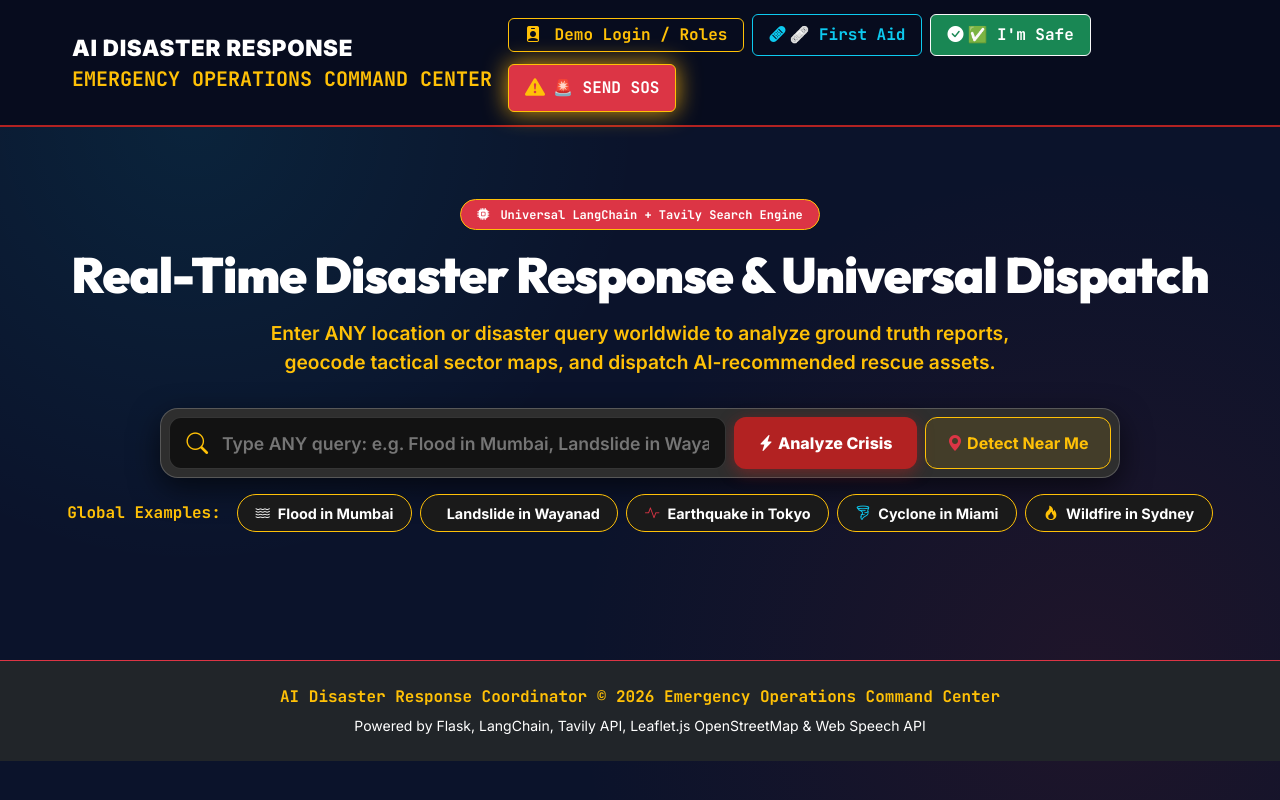
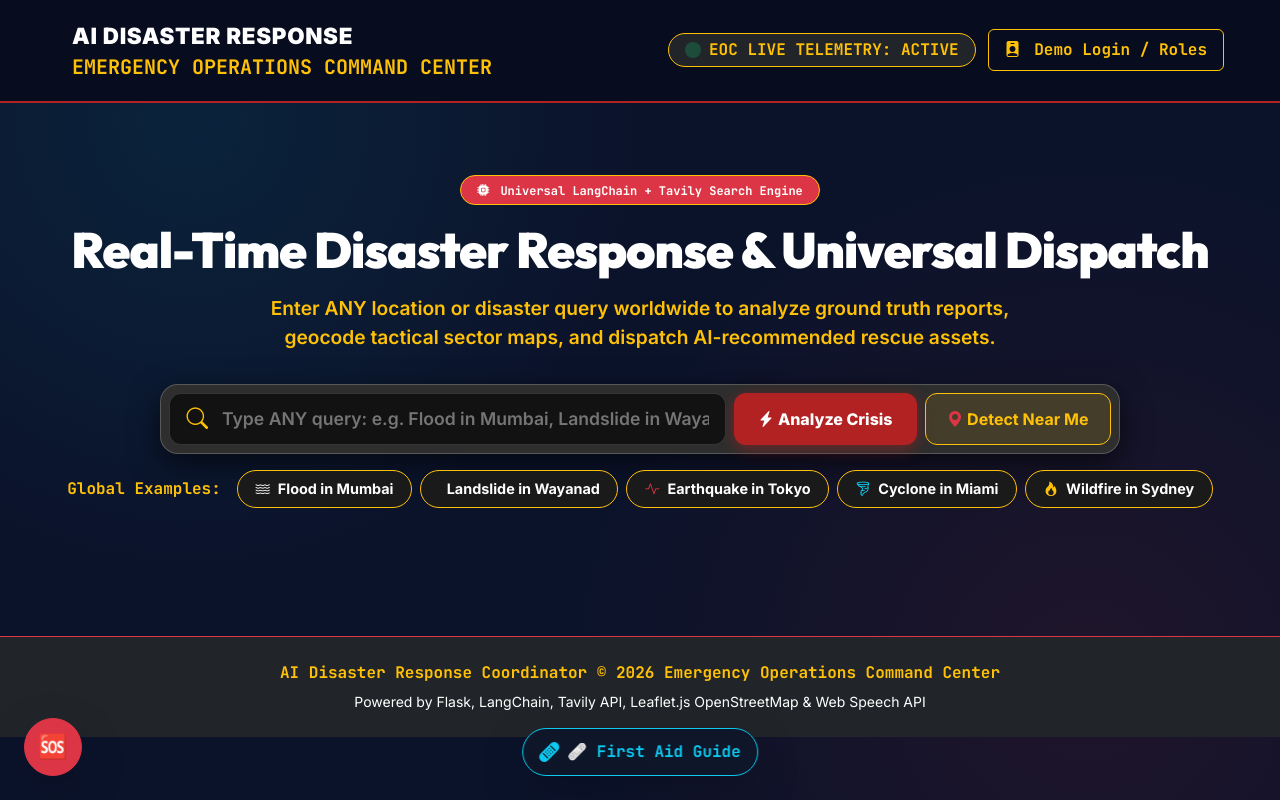
Before and after one commit to Vaibhavi0106/AI-Disaster-Response-Coordinator, a Flask app: page / in a window 1280 px wide. Run offline with Flask 3, Linux system fonts and the light colour scheme; data that the repository does not hold is empty.

Commit message:
Fix role-gating visibility and declutter navbar into floating action buttons

```diff
--- a/static/css/style.css
+++ b/static/css/style.css
@@ -698,3 +698,39 @@ h1, h2, h3, h4, h5, h6, .brand-text {
     box-shadow: 0 0 10px rgba(178, 34, 34, 0.7);
   }
 }
+
+/* Emergency Speed-Dial FAB Cluster (Bottom-Left) */
+.emergency-fab-cluster {
+  position: fixed;
+  bottom: 24px;
+  left: 24px;
+  z-index: 1050;
+}
+
+.emergency-fab-options {
+  display: none;
+  flex-direction: column;
+  gap: 10px;
+  margin-bottom: 12px;
+}
+
+.emergency-fab-cluster.open .emergency-fab-options {
+  display: flex;
+  animation: fabOptionsSlideUp 0.25s cubic-bezier(0.175, 0.885, 0.32, 1.275);
+}
+
+@keyframes fabOptionsSlideUp {
+  from {
+    opacity: 0;
+    transform: translateY(15px);
+  }
+  to {
+    opacity: 1;
+    transform: translateY(0);
+  }
+}
+
+.emergency-fab-cluster.open #emergencyFabTrigger {
+  transform: rotate(45deg);
+  transition: transform 0.25s ease;
+}
--- a/static/js/app.js
+++ b/static/js/app.js
@@ -84,6 +84,9 @@ function initEventListeners() {
 
     // Initialize Emergency SOS Handler
     initEmergencySos();
+
+    // Initialize Emergency Speed-Dial FAB Cluster
+    initEmergencyFab();
 
     // Initialize GDACS Nearby Detection Handler
     initNearbyDetection();
@@ -1693,3 +1696,24 @@ async function retractAlert(alertId) {
         console.error('Error retracting alert:', e);
     }
 }
+
+/**
+ * Feature: Emergency Speed-Dial FAB Cluster Handler (Bottom-Left)
+ */
+function initEmergencyFab() {
+    const trigger = document.getElementById('emergencyFabTrigger');
+    const cluster = document.getElementById('emergencyFabCluster');
+
+    if (trigger && cluster) {
+        trigger.addEventListener('click', (e) => {
+            e.stopPropagation();
+            cluster.classList.toggle('open');
+        });
+
+        document.addEventListener('click', (e) => {
+            if (!cluster.contains(e.target)) {
+                cluster.classList.remove('open');
+            }
+        });
+    }
+}
--- a/templates/index.html
+++ b/templates/index.html
@@ -18,56 +18,55 @@
 
     <!-- Navigation Bar -->
     <nav class="navbar navbar-expand-lg navbar-eoc sticky-top">
-        <div class="container-fluid px-4">
-            <a class="navbar-brand d-flex align-items-center gap-3" href="/">
+        <div class="container-fluid px-3 px-md-4">
+            <a class="navbar-brand d-flex align-items-center gap-2 gap-md-3" href="/">
                 <i class="bi bi-shield-radar text-warning fs-2"></i>
                 <div>
                     <span class="brand-badge">AI DISASTER RESPONSE</span>
-                    <div class="text-uppercase font-mono text-warning fs-7 fw-bold">Emergency Operations Command Center</div>
+                    <div class="text-uppercase font-mono text-warning fs-7 fw-bold d-none d-sm-block">Emergency Operations Command Center</div>
                 </div>
             </a>
 
-            <div class="d-flex align-items-center gap-2 flex-wrap">
-                <!-- Logged In User / Role Profile Badge -->
-                <div class="d-flex align-items-center gap-2 font-mono fs-7">
+            <div class="d-flex align-items-center gap-2">
+                <!-- EOC Live Telemetry Badge -->
+                <div class="d-none d-md-flex align-items-center gap-2 px-3 py-1 rounded-pill bg-dark border border-warning font-mono fs-7 me-1">
+                    <span class="spinner-grow spinner-grow-sm text-success" role="status"></span>
+                    <span class="text-warning fw-bold">EOC LIVE TELEMETRY: ACTIVE</span>
+                </div>
+
+                <!-- Admin Broadcast Alert Icon Button (Admin Only) -->
+                {% if user and user.role == 'admin' %}
+                    <button id="adminBroadcastBtn" class="btn btn-outline-warning p-2 font-mono fs-6 text-nowrap rounded-circle shadow-sm me-1" title="Broadcast Alert" data-bs-toggle="modal" data-bs-target="#adminBroadcastModal" style="width: 42px; height: 42px; display: inline-flex; align-items: center; justify-content: center;">
+                        <i class="bi bi-megaphone-fill text-warning"></i>
+                    </button>
+                {% endif %}
+
+                <!-- User Profile / Identity Dropdown -->
                 {% if user %}
-                        <div class="bg-dark px-3 py-1 rounded border border-secondary text-white d-flex align-items-center gap-2">
-                            <i class="bi bi-person-circle text-warning"></i>
-                            <span>{{ user.name }}</span>
-                            <span class="badge {% if user.role == 'admin' %}bg-danger{% else %}bg-info{% endif %} text-white text-uppercase font-mono fs-8 ms-1">
+                    <div class="dropdown">
+                        <button class="btn btn-dark border border-secondary dropdown-toggle d-flex align-items-center gap-2 px-3 py-1 font-mono fs-7 text-white" type="button" id="userProfileDropdown" data-bs-toggle="dropdown" aria-expanded="false">
+                            <i class="bi bi-person-circle text-warning fs-6"></i>
+                            <span class="fw-bold d-none d-sm-inline">{{ user.name }}</span>
+                            <span class="badge {% if user.role == 'admin' %}bg-danger{% else %}bg-info text-dark{% endif %} font-mono fs-8 text-uppercase ms-1">
                                 {{ user.role }}
                             </span>
+                        </button>
+                        <ul class="dropdown-menu dropdown-menu-dark dropdown-menu-end shadow-lg font-mono fs-7 border-secondary" aria-labelledby="userProfileDropdown">
+                            <li class="px-3 py-2 border-bottom border-secondary text-secondary fs-8">
+                                Signed in as <strong class="text-white d-block">{{ user.email }}</strong>
+                            </li>
+                            <li>
+                                <a class="dropdown-item text-danger d-flex align-items-center gap-2 py-2" href="/logout">
+                                    <i class="bi bi-box-arrow-right"></i> Log Out
+                                </a>
+                            </li>
+                        </ul>
                     </div>
-                        {% if user.role == 'admin' %}
-                            <button id="adminBroadcastBtn" class="btn btn-outline-warning font-mono fs-7 fw-bold px-2 py-1" data-bs-toggle="modal" data-bs-target="#adminBroadcastModal">
-                                <i class="bi bi-megaphone-fill me-1"></i> Broadcast Alert
-                            </button>
-                        {% endif %}
-                        <a href="/logout" class="btn btn-sm btn-outline-secondary font-mono text-white p-1 px-2 text-decoration-none">Logout</a>
                 {% else %}
-                        <a href="/login" class="btn btn-outline-warning font-mono fs-7 fw-bold px-3 py-1">
+                    <a href="/login" class="btn btn-outline-warning font-mono fs-7 fw-bold px-3 py-2">
                         <i class="bi bi-person-badge-fill me-1"></i> Demo Login / Roles
                     </a>
                 {% endif %}
-                </div>
-
-                <!-- First Aid Guide Button -->
-                <button id="firstAidBtn" class="btn btn-outline-info font-mono fw-bold px-3 py-2 border border-info d-flex align-items-center gap-1" data-bs-toggle="modal" data-bs-target="#firstAidModal">
-                    <i class="bi bi-bandaid-fill text-info fs-6"></i>
-                    <span>🩹 First Aid</span>
-                </button>
-
-                <!-- Mark Myself Safe Button -->
-                <button id="markSafeBtn" class="btn btn-success font-mono fw-bold px-3 py-2 border border-light d-flex align-items-center gap-1" data-bs-toggle="modal" data-bs-target="#markSafeModal">
-                    <i class="bi bi-check-circle-fill text-white fs-6"></i>
-                    <span>✅ I'm Safe</span>
-                </button>
-
-                <!-- Public Emergency SOS Button -->
-                <button id="sosBtn" class="btn btn-danger font-mono fw-bold px-3 py-2 border border-warning d-flex align-items-center gap-2 btn-sos-pulse" data-bs-toggle="modal" data-bs-target="#sosModal">
-                    <i class="bi bi-exclamation-triangle-fill text-warning fs-5"></i>
-                    <span>🚨 SEND SOS</span>
-                </button>
             </div>
         </div>
     </nav>
@@ -812,6 +811,40 @@
     </div>
     {% endif %}
 
+    <!-- FLOATING ACTION BUTTONS (ROLE-SCOPED) -->
+
+    <!-- 1. Bottom-Left: Emergency Speed-Dial FAB (Field Users & Public ONLY — NEVER Admin) -->
+    {% if not (user and user.role == 'admin') %}
+    <div id="emergencyFabCluster" class="emergency-fab-cluster">
+        <div class="emergency-fab-options">
+            <button id="sosBtn" class="btn btn-danger font-mono fw-bold px-3 py-2 border border-warning shadow-lg d-flex align-items-center gap-2 btn-sos-pulse text-white" data-bs-toggle="modal" data-bs-target="#sosModal">
+                <i class="bi bi-exclamation-triangle-fill text-warning fs-5"></i>
+                <span>🚨 Send SOS</span>
+            </button>
+            <button id="markSafeBtn" class="btn btn-success font-mono fw-bold px-3 py-2 border border-light shadow-lg d-flex align-items-center gap-2 text-white" data-bs-toggle="modal" data-bs-target="#markSafeModal">
+                <i class="bi bi-check-circle-fill text-white fs-5"></i>
+                <span>✅ I'm Safe</span>
+            </button>
+        </div>
+        <button id="emergencyFabTrigger" class="btn btn-danger rounded-circle p-0 shadow-lg d-flex align-items-center justify-content-center btn-sos-pulse" style="width: 58px; height: 58px;" title="Emergency Safety Options">
+            <span class="fs-4">🆘</span>
+        </button>
+    </div>
+    {% endif %}
+
+    <!-- 2. Bottom-Center: Floating First Aid Guide Button (Everyone — Admin & Field User/Public) -->
+    <button id="firstAidFab" class="btn btn-dark border border-info text-info font-mono fw-bold px-3 py-2 rounded-pill shadow-lg d-flex align-items-center gap-2 position-fixed bottom-0 start-50 translate-middle-x mb-4" style="z-index: 1040; background: rgba(15, 23, 42, 0.95); backdrop-filter: blur(8px);" data-bs-toggle="modal" data-bs-target="#firstAidModal">
+        <i class="bi bi-bandaid-fill text-info fs-5"></i>
+        <span>🩹 First Aid Guide</span>
+    </button>
+
+    <!-- 3. Bottom-Right: Floating AI Copilot Trigger (Admin Only) -->
+    {% if user and user.role == 'admin' %}
+    <button id="copilotToggleBtn" class="btn btn-warning rounded-circle shadow-lg p-0 position-fixed bottom-0 end-0 me-4 mb-4 d-flex align-items-center justify-content-center" style="width: 58px; height: 58px; z-index: 1040;" title="AI EOC Copilot">
+        <i class="bi bi-robot fs-3 text-dark"></i>
+    </button>
+    {% endif %}
+
     <!-- Scripts -->
     <script src="https://cdn.jsdelivr.net/npm/bootstrap@5.3.2/dist/js/bootstrap.bundle.min.js"></script>
     <script src="https://unpkg.com/leaflet@1.9.4/dist/leaflet.js"></script>
```
Lines whose indentation alone changed are shown as unchanged.
